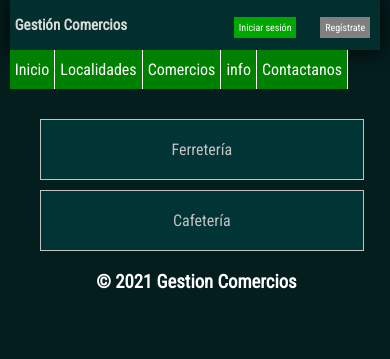
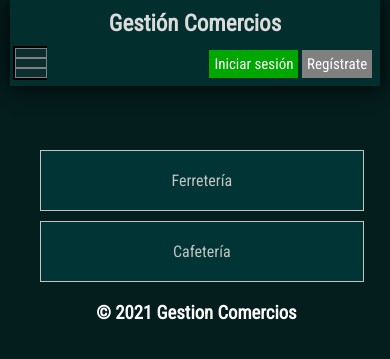
Before and after one commit to kapitanl/Proyecto-final-Gestion-Comercios, a Django app: page /comercios in a window 390 px wide. Shown: the top 359 px of the page. Run offline with Django 3.2, Linux system fonts and the light colour scheme; data comes from the database, SQL or seed files in the repository; both versions use the stored data as it was after the commit.

Commit message:
se a mejorado el modo mobil

```diff
--- a/GestionComercios/settings.py
+++ b/GestionComercios/settings.py
@@ -27,7 +27,7 @@ SECRET_KEY = '_f@8c5hn=&700(xfh)^$hiz1xjcb0iv@y$d*+v9^j8^j%6o*yt'
 # SECURITY WARNING: don't run with debug turned on in production!
 DEBUG = True
 
-ALLOWED_HOSTS = []
+ALLOWED_HOSTS = ["*","gestioncomercio.herokuapp.com"]
 
 
 # Application definition
--- a/GestionComerciosApp/static/estilos.css
+++ b/GestionComerciosApp/static/estilos.css
@@ -17,6 +17,7 @@ header{
     align-items: center;
     background: rgb(3, 46, 46);
     box-shadow: 0 0 20px;
+    padding: 0 5px;
 }
 
 header h1{
@@ -35,7 +36,6 @@ header h1{
 
 .usuarios > a{
     text-decoration: none;
-    margin: 0 10px;
     color: white;
 }
 .perfil-img{
@@ -97,19 +97,33 @@ header h1{
 }
 
 /* nav */
+
+#menu{
+    display: none;
+}
+
+.linea{
+    display: none;
+}
+
 nav > ul{
     list-style: none;
     display: flex;
+    text-align: center;
+    align-items: center;
+
+
 }
+
 
 nav > ul > li > a{
     text-decoration: none;
-    display: block;
-    padding: 10px 20px;
+    display: inline-block;
     background: green;
     color: white;
-    border-right: 1px solid white;
     transition: background 0.6s;
+    border-right: 2px solid white;
+    padding: 10px 20px;
 }
 
 nav > ul > li > a:hover{
@@ -678,7 +692,7 @@ article .por-comercio-comercios > p{
 
 /* Adaptadap a mobil */
 
-@media screen and (max-width:450px){
+@media screen and (max-width:520px){
     article{
         grid-template-columns: 1fr;
     }
@@ -698,44 +712,129 @@ article .por-comercio-comercios > p{
     }
     /* seccion header login registro*/
     header{
-        height: 50px;
+        height: auto;
+        display: flex;
+        flex-direction: column;
+        align-items: center;
+        background: rgb(3, 46, 46);
+        box-shadow: 0 0 20px;
     }
     header h1{
         color: rgb(219, 219, 219);
         padding: 0;
-        font-size: 15px;
+        font-size: 23px;
         padding: 10px 5px;
     }
 
+    .usuarios{
+        padding: 3px;
+    }
+
+    .perfil-img{
+        width: 40px;
+        height: 40px;
+        border-radius: 20px;
+        margin: 0 10px;
+    }
+
+    .menu-perfil{
+        position: absolute;
+        background: rgb(0, 59, 59);
+        list-style: none;
+        width: 150%;
+        padding: 5% 10% 5%  ;
+        top: 45px;
+        left: -60px;
+        box-shadow: 0 0 15px;
+        z-index: 1;
+        display: none;
+    }
+
     .btn-login{
+        display: inline-block;
         background: rgb(0, 167, 0);
         padding: 5px;
-        font-size: 10px;
+        font-size: 15px;
         transition: background 0.6s;
+        margin-bottom: 5px;
 
     }
 
 
 
     .btn-register{
+        display: inline-block;
         background: grey;
         padding: 5px ;
-        font-size: 10px;
+        font-size: 15px;
+        margin-bottom: 5px;
         transition: background 0.6s;
     }
 
     /* nav */
+
+    .linea{
+        display: block;
+        background: rgb(11, 46, 46);
+        width: 100%;
+        height: 8px;
+        border: 1px solid gray;
+    }
+
+
+    #menu{
+        display: block;
+        position: absolute;
+        top: 0;
+        width: 100%;
+        height: 100%;
+        opacity: 0;
+    }
+
+    nav > ul{
+        list-style: none;
+        display: flex;
+        flex-direction: column;
+        text-align: center;
+        align-items: center;
+
+    }
     nav{
-      width: 0%;
+        position: relative;
+        background: rgb(13, 58, 58);
+        height: 30px;
+        width: 30px;
+        border: 2px solid rgb(0, 0, 0);
+        top: -40px;
+        left: 3px;
     }
+    nav > ul{
+        position: absolute;
+        width: 400%;
+        left: 32px;
+        top: 40px;
+        left: -200px;
+        z-index: 1;
+        transition: left 0.6s;
+    }
+    nav > ul > li{
+        width: 100%;
+        border-left: 0;
+        border-bottom: 1px solid white;
+    }
+
     nav > ul > li > a{
         text-decoration: none;
         display: block;
-        padding: 10px 5px;
         background: green;
         color: white;
-        border-right: 1px solid white;
+        border: 0;
+        padding: 10px 0;
         transition: background 0.6s;
+    }
+
+    #menu:checked ~ ul{
+        left: 0;
     }
 
     /* sectin-add-comercio */
--- a/GestionComerciosApp/templates/base.html
+++ b/GestionComerciosApp/templates/base.html
@@ -41,6 +41,10 @@
         </div>
     </header>
     <nav>
+        <div class="linea"></div>
+        <div class="linea"></div>
+        <div class="linea"></div>
+        <input type="checkbox" id="menu" >
         <ul>
             <li><a href="{% url 'home' %}">Inicio</a></li>
             <li class="localidad"><a href="{% url 'localidades' %}">Localidades</a></li>
```
Also changed, not shown: db.sqlite3.
